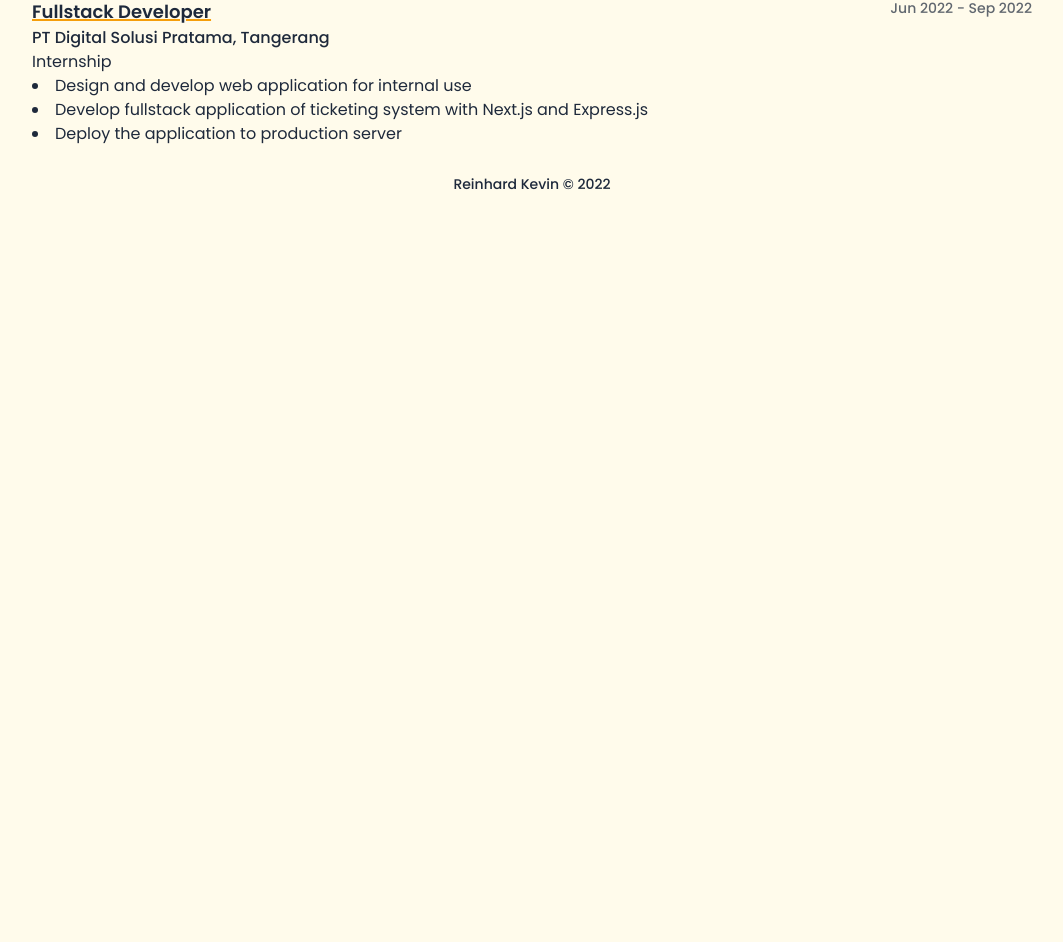
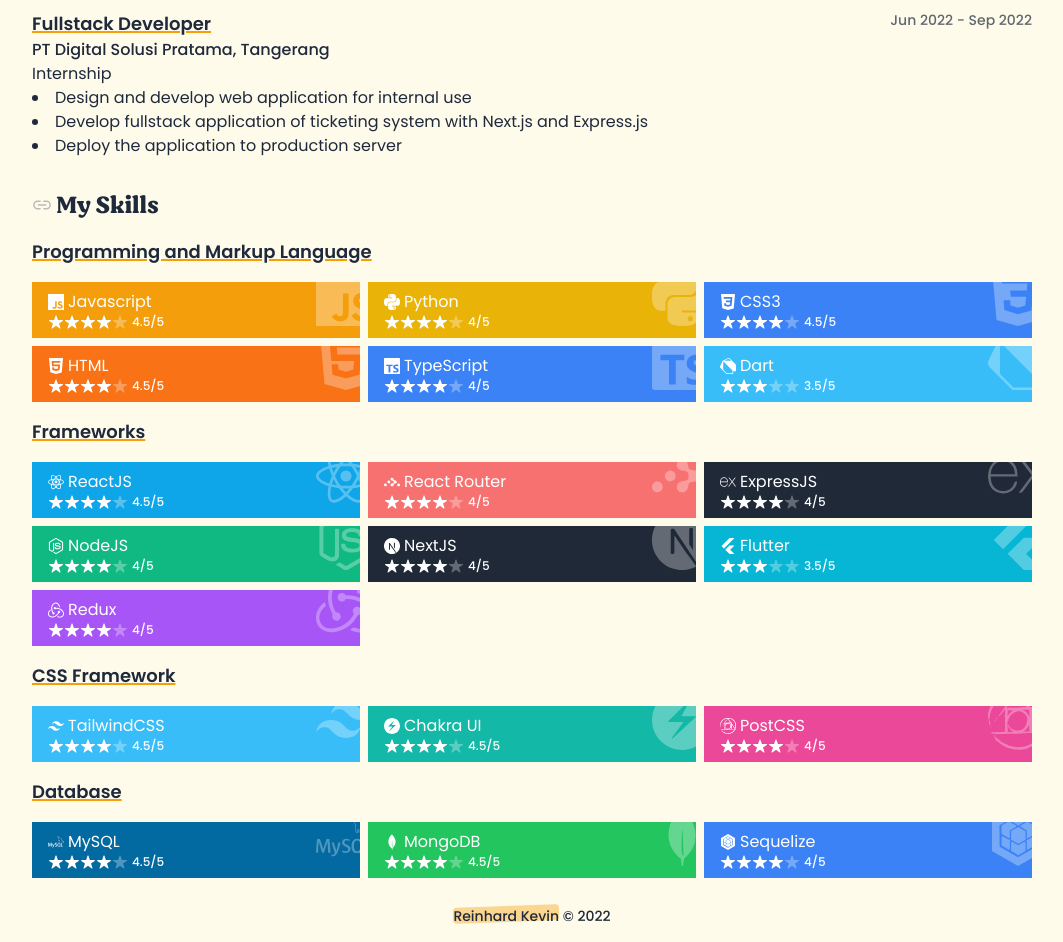
Before and after one commit to developwithkin/kin-portfolio-next, a Next.js app: page /resume in a window 1280 px wide. Shown: the part 1384-2326 px from the top of the page, without its empty margins (108-1171 px from the left). Before the commit the page ends 1594 px from the top, so only its background shows below. Built offline with nearby package versions, Linux system fonts and the light colour scheme.

Commit message:
add skills section in resume

```diff
--- a/components/Grids/GridResume.jsx
+++ b/components/Grids/GridResume.jsx
@@ -14,7 +14,7 @@
 			</div>
 
 			<div className="flex justify-between items-center text-sm">
-				<Link href="#">
+				<Link href="/resume">
 					<a className="px-4 py-2 rounded-full shadow-border-light flex items-center font-medium hover:shadow-border-light-outer dark:shadow-border-dark dark:hover:shadow-border-dark-outer transition-shadow duration-200">
 						<ImArrowUpRight2 className="mr-2" />
 						Read More
--- /dev/null
+++ b/components/Resume/Skill/SkillItem.jsx
@@ -0,0 +1,22 @@
+import React from "react";
+
+import StarRating from "../../UI/StarRating";
+
+const SkillItem = ({ icon: Icon, title, rating, className }) => {
+	return (
+		<li
+			className={`px-4 py-2 relative overflow-clip ${className} text-white hover:scale-[0.98] transition-all after:content-[""] after:w-full after:h-full after:bg-black after:absolute after:top-0 after:left-0 after:opacity-5 after:translate-y-full hover:after:translate-y-0 after:transition-transform`}
+		>
+			<div className="text-md hover:font-semibold transition-all duration-200">
+				<div className="flex gap-1 items-center">
+					<Icon />
+					<p>{title}</p>
+				</div>
+				<StarRating rating={rating} />
+			</div>
+			<Icon className="absolute opacity-30 -top-4 -right-4 text-[60px]" />
+		</li>
+	);
+};
+
+export default SkillItem;
--- /dev/null
+++ b/components/Resume/Skill/Skills.jsx
@@ -0,0 +1,195 @@
+import React from "react";
+import SectionTitle from "../../UI/SectionTitle";
+
+import {
+	SiReact,
+	SiExpress,
+	SiNodedotjs,
+	SiSequelize,
+	SiJavascript,
+	SiPython,
+	SiCss3,
+	SiHtml5,
+	SiTypescript,
+	SiDart,
+	SiReactivex,
+	SiReactrouter,
+	SiNextdotjs,
+	SiMysql,
+	SiMongodb,
+	SiFlutter,
+	SiRedux,
+  SiTailwindcss,
+  SiChakraui,
+  SiSass,
+  SiPostcss,
+} from "react-icons/si";
+import StarRating from "../../UI/StarRating";
+import SkillItem from "./SkillItem";
+
+const Skills = () => {
+	return (
+		<div className="mt-8" id="skills">
+			<SectionTitle href={"#skills"}>My Skills</SectionTitle>
+
+			<h2 className="mt-4 grid font-semibold text-lg underline decoration-2 decoration-amber-500">
+				Programming and Markup Language
+			</h2>
+			<ul className="mt-4 grid sm:grid-cols-2 md:grid-cols-3 gap-2">
+				<SkillItem
+					icon={SiJavascript}
+					title={"Javascript"}
+					className={"bg-amber-500"}
+					rating={4.5}
+					key={"js"}
+				/>
+				<SkillItem
+					icon={SiPython}
+					title={"Python"}
+					className={"bg-yellow-500"}
+					rating={4}
+					key={"py"}
+				/>
+				<SkillItem
+					icon={SiCss3}
+					title={"CSS3"}
+					className={"bg-blue-500"}
+					rating={4.5}
+					key={"css"}
+				/>
+				<SkillItem
+					icon={SiHtml5}
+					title={"HTML"}
+					className={"bg-orange-500"}
+					rating={4.5}
+					key={"html"}
+				/>
+				<SkillItem
+					icon={SiTypescript}
+					title={"TypeScript"}
+					className={"bg-blue-500"}
+					rating={4}
+					key={"ts"}
+				/>
+				<SkillItem
+					icon={SiDart}
+					title={"Dart"}
+					className={"bg-sky-400"}
+					rating={3.5}
+					key={"dart"}
+				/>
+			</ul>
+
+			<h2 className="mt-4 grid font-semibold text-lg underline decoration-2 decoration-amber-500">
+				Frameworks
+			</h2>
+			<ul className="mt-4 grid sm:grid-cols-2 md:grid-cols-3 gap-2">
+				<SkillItem
+					icon={SiReact}
+					title={"ReactJS"}
+					className={"bg-sky-500"}
+					rating={4.5}
+					key={"react"}
+				/>
+				<SkillItem
+					icon={SiReactrouter}
+					title={"React Router"}
+					className={"bg-red-400"}
+					rating={4}
+					key={"rrd"}
+				/>
+				<SkillItem
+					icon={SiExpress}
+					title={"ExpressJS"}
+					className={"bg-gray-800"}
+					rating={4}
+					key={"expressjs"}
+				/>
+				<SkillItem
+					icon={SiNodedotjs}
+					title={"NodeJS"}
+					className={"bg-emerald-500"}
+					rating={4}
+					key={"nodejs"}
+				/>
+				<SkillItem
+					icon={SiNextdotjs}
+					title={"NextJS"}
+					className={"bg-gray-800"}
+					rating={4}
+					key={"nodejs"}
+				/>
+				<SkillItem
+					icon={SiFlutter}
+					title={"Flutter"}
+					className={"bg-cyan-500"}
+					rating={3.5}
+					key={"flutter"}
+				/>
+				<SkillItem
+					icon={SiRedux}
+					title={"Redux"}
+					className={"bg-purple-500"}
+					rating={4}
+					key={"redux"}
+				/>
+			</ul>
+
+			<h2 className="mt-4 grid font-semibold text-lg underline decoration-2 decoration-amber-500">
+				CSS Framework
+			</h2>
+			<ul className="mt-4 grid sm:grid-cols-2 md:grid-cols-3 gap-2">
+				<SkillItem
+					icon={SiTailwindcss}
+					title={"TailwindCSS"}
+					className={"bg-sky-400"}
+					rating={4.5}
+					key={"tailwind"}
+				/>
+				<SkillItem
+					icon={SiChakraui}
+					title={"Chakra UI"}
+					className={"bg-teal-500"}
+					rating={4.5}
+					key={"chakra"}
+				/>
+				<SkillItem
+					icon={SiPostcss}
+					title={"PostCSS"}
+					className={"bg-pink-500"}
+					rating={4}
+					key={"sass"}
+				/>
+			</ul>
+
+			<h2 className="mt-4 grid font-semibold text-lg underline decoration-2 decoration-amber-500">
+				Database
+			</h2>
+			<ul className="mt-4 grid sm:grid-cols-2 md:grid-cols-3 gap-2">
+				<SkillItem
+					icon={SiMysql}
+					title={"MySQL"}
+					className={"bg-sky-700"}
+					rating={4.5}
+					key={"mysql"}
+				/>
+				<SkillItem
+					icon={SiMongodb}
+					title={"MongoDB"}
+					className={"bg-green-500"}
+					rating={4.5}
+					key={"mongo"}
+				/>
+				<SkillItem
+					icon={SiSequelize}
+					title={"Sequelize"}
+					className={"bg-blue-500"}
+					rating={4}
+					key={"sequelize"}
+				/>
+			</ul>
+		</div>
+	);
+};
+
+export default Skills;
--- a/components/Resume/WorkExperience/WorkExperienceItem.jsx
+++ b/components/Resume/WorkExperience/WorkExperienceItem.jsx
@@ -3,7 +3,7 @@
 const WorkExperienceItem = ({work}) => {
 	return (
 		<div className="mt-4">
-			<div className="flex justify-between">
+			<div className="flex justify-between flex-col sm:flex-row">
 				<div>
 					<h3 className="font-semibold text-lg underline decoration-2 decoration-amber-500">
 						{work.role}
--- /dev/null
+++ b/components/UI/StarRating.jsx
@@ -0,0 +1,17 @@
+import React from "react";
+
+import { IoIosStar } from "react-icons/io";
+
+const StarRating = ({ rating }) => {
+	const stars = Array(5)
+		.fill(<IoIosStar className="text-white" />, 0, rating)
+		.fill(<IoIosStar className="stroke-white opacity-30" />, rating, 5);
+
+	return (
+		<div className="flex items-center">
+			{stars} <span className="ml-1 text-xs font-medium">{rating}/5</span>
+		</div>
+	);
+};
+
+export default StarRating;
--- a/pages/_app.js
+++ b/pages/_app.js
@@ -1,10 +1,15 @@
-import '../styles/globals.css'
+import { ThemeContextProvider } from "../context/ThemeContext";
+import "../styles/globals.css";
 import "../node_modules/react-grid-layout/css/styles.css";
 import "../node_modules/react-resizable/css/styles.css";
 import "../styles/rgl-custom-style.css";
 
 function MyApp({ Component, pageProps }) {
-  return <Component {...pageProps} />
+	return (
+    <ThemeContextProvider>
+      <Component {...pageProps} />
+    </ThemeContextProvider>
+  )
 }
 
-export default MyApp
+export default MyApp;
--- a/pages/index.js
+++ b/pages/index.js
@@ -1,4 +1,5 @@
 import Header from "../components/UI/Header";
+import Head from "next/head";
 import MainGrid from "../components/Grids/GridLayout";
 import { ThemeContextProvider } from "../context/ThemeContext";
 import axios from "axios";
@@ -7,7 +8,10 @@
 
 function App() {
 	return (
-		<ThemeContextProvider>
+		<>
+			<Head>
+				<title>Reinhard Kevin - Ngide dan ngode</title>
+			</Head>
 				<FilterContextProvider>
 					<div className="overflow-x-clip">
 						<Header />
@@ -15,7 +19,7 @@
 						<Footer />
 					</div>
 				</FilterContextProvider>
-		</ThemeContextProvider>
+		</>
 	);
 }
 
--- a/pages/resume.js
+++ b/pages/resume.js
@@ -1,6 +1,15 @@
-import React from "react";
+import React, { useEffect, useState } from "react";
+import { useRouter } from "next/router";
 import Image from "next/image";
+import Head from "next/head";
 import { MdClose } from "react-icons/md";
+
+import {
+	motion,
+	useSpring,
+	useMotionTemplate,
+	useTransform,
+} from "framer-motion";
 
 import headshot from "../public/headshot.jpg";
 import Divider from "../components/UI/Divider";
@@ -9,15 +18,40 @@
 import Education from "../components/Resume/Education/Education";
 import OrganizationExperience from "../components/Resume/OrganizationExperience/OrganizationExperience";
 import WorkExperience from "../components/Resume/WorkExperience/WorkExperience";
+import Skills from "../components/Resume/Skill/Skills";
 
 const ResumePage = () => {
+	const router = useRouter();
+	const [hovered, setHovered] = useState(false);
+	const spring = useSpring(0);
+	const transform = useMotionTemplate`translateY(${spring}px)`;
+	const opacity = useTransform(spring, [0, 10], [1, 0.7]);
+
+	useEffect(() => {
+		if (hovered) {
+			spring.set(10);
+		} else {
+			spring.set(0);
+		}
+	}, [hovered]);
+
 	return (
 		<>
-			<div className="flex flex-col w-full max-w-screen-lg mx-auto p-3">
-				<button className="text-xl sm:self-center h-11 w-11 rounded-full bg-amber-100 flex justify-center items-center sm:mt-10">
-					<MdClose />
-				</button>
-
+			<Head>
+				<title>Reinhard Kevin - Resume</title>
+			</Head>
+			<motion.button
+				onMouseEnter={() => setHovered(true)}
+				onMouseLeave={() => setHovered(false)}
+				onClick={() => router.push("/")}
+				className="text-xl sm:mx-auto m-3 h-11 w-11 rounded-full bg-amber-100 dark:bg-dark-lightgray hover:scale-110 transition-all duration-300 flex justify-center items-center sm:mt-10"
+			>
+				<MdClose />
+			</motion.button>
+			<motion.div
+				className="flex flex-col w-full max-w-screen-lg mx-auto p-3"
+				style={{ transform, opacity }}
+			>
 				<div className="flex flex-col sm:flex-row mt-4 sm:mt-10 items-center">
 					<Image
 						src={headshot}
@@ -47,11 +81,16 @@
 
 				{/* Work Experience Section */}
 				<WorkExperience />
-			</div>
+
+				{/* Skills Section */}
+				<Skills />
+			</motion.div>
 
 			{/* Footer */}
 			<div className="flex justify-center items-center p-4">
-				<p className="text-sm font-medium">Reinhard Kevin © 2022</p>
+				<p className="text-sm font-medium">
+					<TextHighlight>Reinhard Kevin</TextHighlight> © 2022
+				</p>
 			</div>
 		</>
 	);
--- a/styles/globals.css
+++ b/styles/globals.css
@@ -87,7 +87,7 @@
 		@apply pointer-events-auto;
 	}
 	.educations-item {
-		@apply flex flex-col p-4 border border-slate-400 shadow-md bg-white rounded-xl cursor-pointer transition-all duration-300;
+		@apply flex flex-col p-4 border border-slate-400 shadow-md dark:bg-dark dark:border-dark-lightgray dark:hover:border-dark-gray bg-white rounded-xl cursor-pointer transition-all duration-300;
 	}
 }
 
```
Lines whose indentation alone changed are shown as unchanged.
